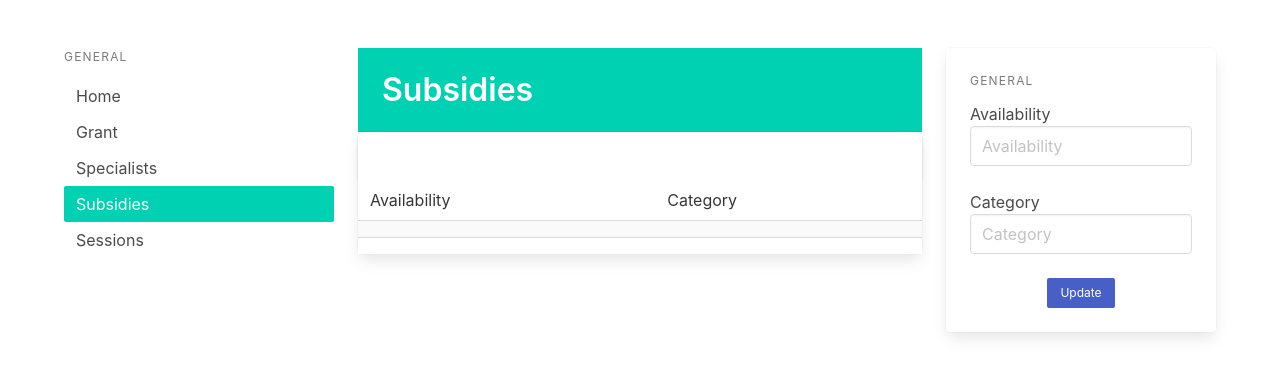
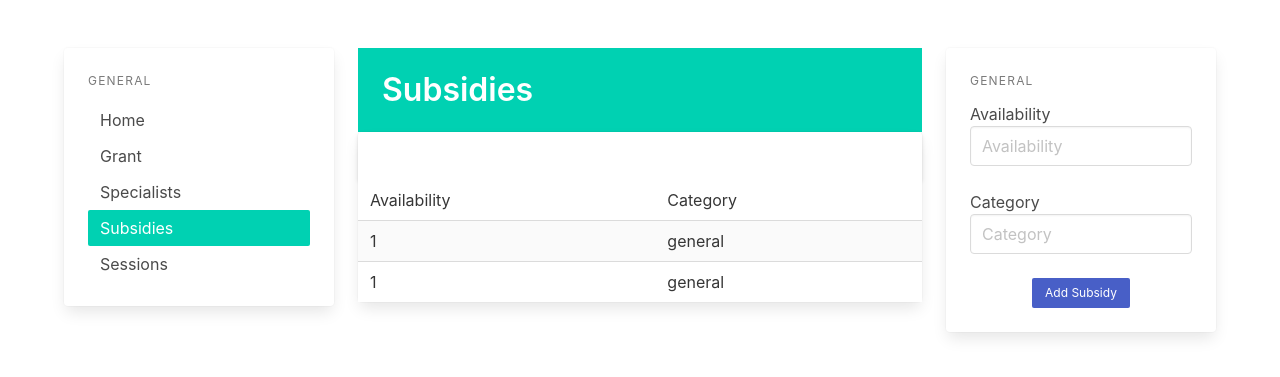
Before and after one commit to ochiengotieno304/AgriAssist, a Flask app: page /subsidies in a window 1280 px wide. Shown: the part 52-429 px from the top of the page. Run offline with Flask 3, Linux system fonts and the light colour scheme; a user stored in the database is signed in; data comes from the database, SQL or seed files in the repository; both versions use the stored data as it was after the commit.

Commit message:
feat: can now add subsidies

```diff
--- a/app/pages.py
+++ b/app/pages.py
@@ -1,7 +1,7 @@
 from flask import Blueprint, request, render_template, redirect, url_for, flash
 from flask_login import login_required
 from .models import User, Grant, Specialist, Session, Subsidy
-from .utils import all_session, register_user, all_users, register_specialist, all_specialists, cancel_session, confirm_session, new_grant
+from .utils import all_session, register_user, all_users, register_specialist, all_specialists, cancel_session, confirm_session, new_grant, new_subsidy
 
 from . import db
 
@@ -76,11 +76,20 @@
     return render_template('grants.html', grants=grants)
 
 
-
-@page.route('/subsidies')
+@page.route('/subsidies', methods=['POST', 'GET'])
 @login_required
 def subsidies():
     subsidies = Subsidy.query.all()
+    if request.method == 'POST':
+        new_subsidy_category = request.form.get('category')
+        new_subsidy_availability = request.form.get('availability')
+        try:
+            new_subsidy(new_subsidy_availability, new_subsidy_category)
+            flash('Subsidy added successfully')
+        except:
+            flash('Error adding subsidy')
+            return render_template('subsidies.html', subsidies=subsidies)
+
     return render_template('subsidies.html', subsidies=subsidies)
 
 
--- a/app/templates/specialists.html
+++ b/app/templates/specialists.html
@@ -4,7 +4,8 @@
 
 <div class="columns">
     <div class="column is-3">
-        <aside class="menu is-hidden-mobile">
+        <div class="card">
+            <aside class="menu is-hidden-mobile card-content">
                 <p class="menu-label">
                     General
                 </p>
@@ -19,6 +20,7 @@
                 </ul>
 
             </aside>
+        </div>
     </div>
     <div class="column is-6">
         <section class="hero is-primary welcome is-small">
--- a/app/templates/subsidies.html
+++ b/app/templates/subsidies.html
@@ -1,11 +1,19 @@
-
 {% extends "base.html" %}
 
 {% block content %}
 
+{% with messages = get_flashed_messages() %}
+{% if messages %}
+<div class="notification is-info is-light">
+    {{ messages[0] }}
+</div>
+{% endif %}
+{% endwith %}
+
 <div class="columns">
     <div class="column is-3">
-            <aside class="menu is-hidden-mobile">
+        <div class="card">
+            <aside class="menu is-hidden-mobile card-content">
                 <p class="menu-label">
                     General
                 </p>
@@ -13,12 +21,14 @@
                     <li><a href="/">Home</a></li>
                     <li><a href="{{ url_for('page.grants') }}">Grant</a></li>
                     <li><a href="{{ url_for('page.specialists') }}">Specialists</a></li>
-                    <li><a href="{{ url_for('page.subsidies') }}" class="has-background-primary has-text-white">Subsidies</a></li>
+                    <li><a href="{{ url_for('page.subsidies') }}"
+                            class="has-background-primary has-text-white">Subsidies</a></li>
                     <li><a href="{{ url_for('page.sessions') }}">Sessions</a></li>
 
                 </ul>
 
             </aside>
+        </div>
     </div>
     <div class="column is-6">
         <section class="hero is-primary welcome is-small">
@@ -55,8 +65,8 @@
                                 {% for subsidy in subsidies %}
                                 <tr>
 
-                                        <td>{{subsidies.availability}}</td>
-                                        <td>{{subsidies.category}}</td>
+                                    <td>{{subsidy.availability}}</td>
+                                    <td>{{subsidy.category}}</td>
                                     </td>
                                 </tr>
                                 {% endfor %}
@@ -80,26 +90,26 @@
                             General
                         </p>
                         <div class="file is-centered is-boxed is-success has-name">
+                            <form method="POST">
                                 <label class="file-label">
                                     <div class="control">
                                         <label>Availability</label>
-                            <input class="input" type="text" placeholder="Availability">
+                                        <input class="input" type="text" placeholder="Availability" name="availability">
                                     </div>
                                     <br />
                                     <div class="control">
                                         <label>Category</label>
-                            <input class="input" type="text" placeholder="Category">
-
+                                        <input class="input" type="text" placeholder="Category" name="category">
                                     </div>
                                     <br />
                                     <div class="field is-grouped is-grouped-centered">
                                         <p class="control">
-                                <a class="button is-primary is-link is-small" href="#">Update</a>
-
+                                            <input type="submit" value="Add Subsidy"
+                                                class="button is-primary is-link is-small">
                                         </p>
-
                                     </div>
                                 </label>
+                            </form>
                         </div>
 
                     </aside>
```
Also changed, not shown: app/templates/grants.html (+5 -2 lines), app/utils.py (+8 -1 lines), instance/db.sqlite. Lines whose indentation alone changed are shown as unchanged.
